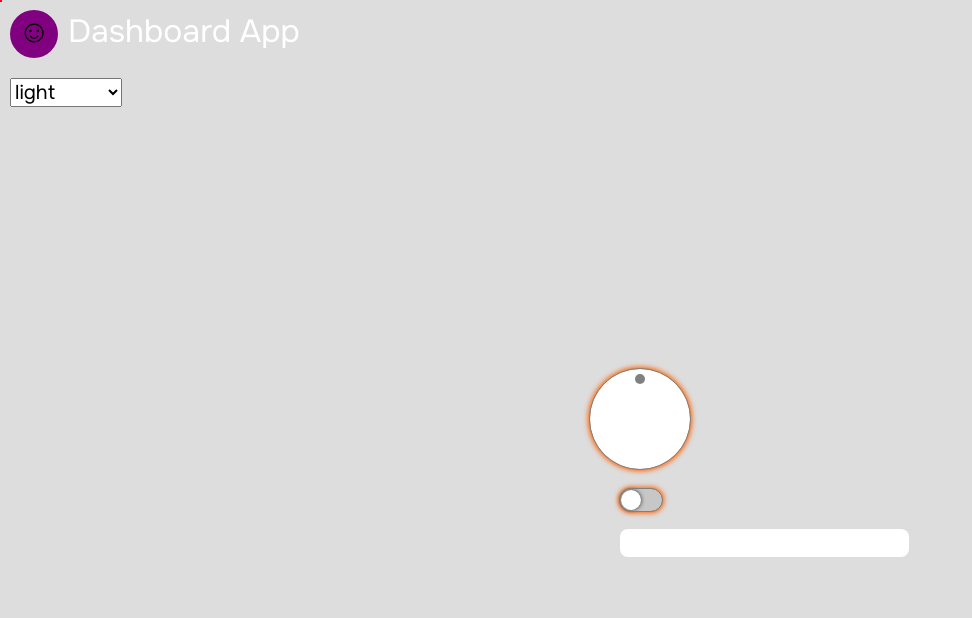
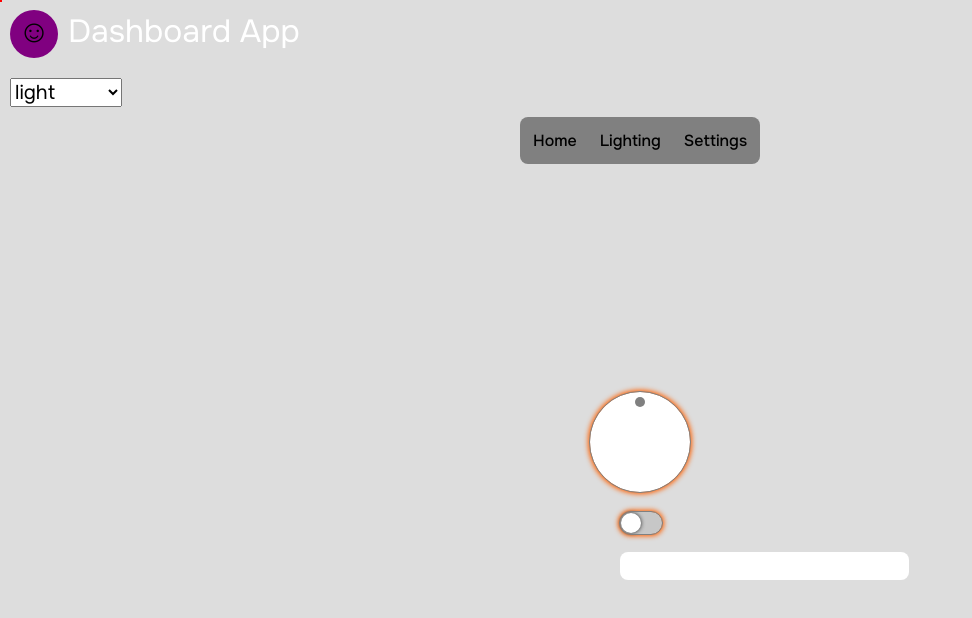
Before and after one commit to rserdah/smart-dash, a React (Vite) app: page / in a window 1280 px wide. Shown: the top 618 px of the page, without its empty margins (0-972 px from the left). Built offline with nearby package versions, Linux system fonts and the light colour scheme.

Commit message:
Improved inputs and ToggleButtonGroup
- Improved some inputs (their on change callbacks are better). Need to make them all use hybrid control logic (either allow parent to control state or let it self-manage state) and use HTML inputs internally where possible
- Added ToggleButtonGroup

```diff
--- a/src/App.tsx
+++ b/src/App.tsx
@@ -10,6 +10,7 @@ import InputKnob from './components/input/InputKnob';
 import ToggleSwitch from './components/input/ToggleSwitch';
 import Keyboard from './components/input/Keyboard';
 import InputText from './components/input/InputText';
+import ToggleButtonGroup from './components/input/ToggleButtonGroup';
 
 interface AppProps extends PropsWithChildren {
 }
@@ -22,6 +23,10 @@ const AppBox = styled.div`
     flex-direction: column;
     width: 100vw;
     height: 100vh;
+    font-family: "Onest", sans-serif;
+    font-optical-sizing: auto;
+    font-weight: 500;
+    font-style: normal;
     /* background: radial-gradient(hsl(from var(--primary-color) h calc(s * 0.5) calc(l * 0.25)), var(--background-color)); */
     background: var(--background-color);
     transition: background-color 0.25s ease;
@@ -35,10 +40,6 @@ const AppCenterBox = styled.div`
     align-items: center;
     justify-content: center;
     width: 100%;
-    font-family: "Onest", sans-serif;
-    font-optical-sizing: auto;
-    font-weight: 500;
-    font-style: normal;
 `;
 
 const AppLowerBox = styled.div`
@@ -59,6 +60,10 @@ export default function App(props: AppProps) {
                 {options.map(x => ( <option value={x}>{x}</option> ))}
             </select>
 
+            <div css={css`display: flex; width: 100%; justify-content: center;`}>
+                <ToggleButtonGroup name='togglebuttongroup1' options={[{ label: 'Home', value: 'home' }, { label: 'Lighting', value: 'lighting' }, { label: 'Settings', value: 'settings' }, ]} />
+            </div>
+
             <AppCenterBox>
                 <InputKnob />
                 <ToggleSwitch />
--- a/src/components/input/InputText.tsx
+++ b/src/components/input/InputText.tsx
@@ -1,5 +1,5 @@
 /** @jsxImportSource @emotion/react */
-import React, { useState, useRef, ChangeEvent } from 'react';
+import React, { useState, useRef, forwardRef, ChangeEvent } from 'react';
 import styled from '@emotion/styled';
 import { css } from '@emotion/react';
 
@@ -7,7 +7,6 @@ interface InputTextProps extends React.InputHTMLAttributes<HTMLInputElement> {
 }
 
 const InputTextBox = styled.div`
-    ${p => ((() => { console.log(p); return ''})())}
     --toggle-switch-width: 40px;
     --toggle-switch-height: 20px;
     position: relative;
@@ -34,8 +33,8 @@ const InputTextInput = styled.input`
     }
 `;
 
-export default function InputText(props: InputTextProps) {
-    let value: string | number | readonly string[], onChange: React.ChangeEventHandler<HTMLInputElement>, setValue: React.Dispatch<React.SetStateAction<string>>;
+const InputText = forwardRef<HTMLInputElement, InputTextProps>((props: InputTextProps, ref) => {
+    let value: string | number | readonly string[], onChange: React.ChangeEventHandler<HTMLInputElement>, setValue: React.Dispatch<React.SetStateAction<typeof value>>;
 
     // If used as a controlled component, then just pass the value and onChange props to the inner input
     if(props.value != undefined && props.onChange != undefined) {
@@ -44,7 +43,7 @@ export default function InputText(props: InputTextProps) {
     }
     // Otherwise, this component manages its own state
     else {
-        ([value, setValue] = useState<string>(''));
+        ([value, setValue] = useState<typeof value>(props.defaultValue != undefined ? props.defaultValue : ''));
 
         onChange = e => {
             setValue(e.target.value);
@@ -53,7 +52,9 @@ export default function InputText(props: InputTextProps) {
 
     return (
         <InputTextBox>
-            <InputTextInput {...props} type='text' value={value} onChange={onChange} />
+            <InputTextInput {...props} ref={ref} type='text' value={value} onChange={onChange} />
         </InputTextBox>
     )
-}
+});
+
+export default InputText;
--- /dev/null
+++ b/src/components/input/ToggleButtonGroup.tsx
@@ -0,0 +1,86 @@
+/** @jsxImportSource @emotion/react */
+import React, { useState, useRef } from 'react';
+import styled from '@emotion/styled';
+import { css } from '@emotion/react';
+
+interface ToggleButtonGroupProps extends Omit<React.InputHTMLAttributes<HTMLInputElement>, | 'type' | 'name' | 'onChange'> {
+    name: string,
+    onChange?: (value: string | number | readonly string[]) => void,
+    options?: { label: string, value: string | number | readonly string[] }[],
+}
+
+const ToggleButtonGroupBox = styled.div`
+    display: flex;
+    gap: 3px;
+    padding: 3px;
+    border-radius: 8px;
+    background: gray;
+`;
+
+const RadioInput = styled.input`
+    opacity: 0;
+    position: absolute;
+    padding: 0px;
+    margin: 0px;
+    width: 0px;
+    height: 0px;
+    top: 0px;
+    left: 0px;
+    pointer-events: none;
+    inset: 0;
+`;
+
+const ToggleButton = styled.label<{ $active: boolean }>`
+    position: relative;
+    padding: 10px;
+    border-radius: 8px;
+
+    /* background: var(--input-keyboard-background); */
+    /* color: var(--text-color); */
+    user-select: none;
+
+    cursor: pointer;
+    transition: background 0.2s ease;
+
+    /* Active */
+    ${p => p.$active && css`
+        background: var(--primary-color);
+    `}
+
+    /* Inactive */
+    ${p => !p.$active && css`
+    `}
+`;
+
+export default function ToggleButtonGroup(props: ToggleButtonGroupProps) {
+    const controlled = props.value != undefined;
+    // Internal value and state setter (only used if not controlled)
+    const [_value, _setValue] = React.useState(props.defaultValue ?? '');
+    const value = controlled ? props.value : _value;
+
+    const onChange = (value: typeof _value) => {
+        if(!controlled) _setValue(value);
+
+        props.onChange?.(value);
+
+        console.log(value);
+    };
+
+    return (
+        <ToggleButtonGroupBox>
+            {
+                props.options?.map(o => (
+                    // Since label is clickable and will trigger the onChange, the custom visual needs to be a child of label, but does not need any interactability
+                    <ToggleButton
+                        key={`toggle_button_group_option_${o.label}_${o.value}`}
+                        $active={value == o.value}
+                    >
+                        <RadioInput type='radio' name={props.name} value={o.value} onChange={e => onChange(o.value)} />
+
+                        {o.label}
+                    </ToggleButton>
+                ))
+            }
+        </ToggleButtonGroupBox>
+    )
+}
--- a/src/components/input/ToggleSwitch.tsx
+++ b/src/components/input/ToggleSwitch.tsx
@@ -3,7 +3,9 @@ import React, { useState, useRef } from 'react';
 import styled from '@emotion/styled';
 import { css } from '@emotion/react';
 
-interface ToggleSwitchProps extends React.InputHTMLAttributes<HTMLInputElement> {
+interface ToggleSwitchProps extends Omit<React.InputHTMLAttributes<HTMLInputElement>, 'type' | 'onToggle'> {
+    // Omit the props not used or ones that should be overridden
+    onToggle?: (checked: boolean) => void,
 }
 
 const ToggleSwitchBox = styled.div`
@@ -60,12 +62,28 @@ const Handle = styled.div<{ $value: boolean }>`
 `;
 
 export default function ToggleSwitch(props: ToggleSwitchProps) {
-    const [value, setValue] = useState(false);
+    let checked: boolean, onToggle: (checked: boolean) => void, setChecked: React.Dispatch<React.SetStateAction<typeof checked>>;
+
+    // TODO: Update this to use the improved hybrid control logic (see ToggleButtonGroup.tsx)
+    // TODO: Make this use a hidden checkbox internally and also make the component use forwardRef
+    // If used as a controlled component, parent manages state
+    if(props.checked != undefined && props.onToggle != undefined) {
+        checked = props.checked;
+        onToggle = props.onToggle;
+    }
+    // Otherwise, this component manages its own state
+    else {
+        ([checked, setChecked] = useState<typeof checked>(props.defaultChecked != undefined ? props.defaultChecked : false));
+
+        onToggle = (checked) => {
+            setChecked(checked);
+        };
+    }
 
     return (
-        <ToggleSwitchBox onClick={e => setValue(!value)}>
-            <Gutter $value={value} /* className={`toggle-switch__gutter ${value ? 'toggle-switch__gutter--on' : 'toggle-switch__gutter--off'}`} */>
-                <Handle $value={value} /* className={`toggle-switch__handle ${value ? 'toggle-switch__handle--on' : 'toggle-switch__handle--off'}`} */ />
+        <ToggleSwitchBox onClick={e => onToggle(!checked)}>
+            <Gutter $value={checked}>
+                <Handle $value={checked} />
             </Gutter>
         </ToggleSwitchBox>
     )
```
